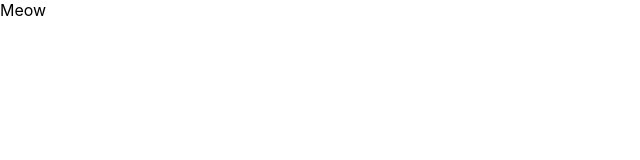
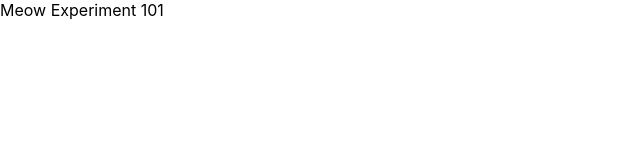
Before and after one commit to Tahmidbugs/EmployedBulls, a React (Create React App) app in the folder client/: page / in a window 1280 px wide. Shown: the top 160 px of the page, without its empty margins (0-640 px from the left). Built offline with nearby package versions, Linux system fonts and the light colour scheme.

Commit message:
experiment 1

```diff
--- a/client/src/App.js
+++ b/client/src/App.js
@@ -1,5 +1,5 @@
 function App() {
-  return <div className="App">Meow</div>;
+  return <div className='App'>Meow Experiment 101</div>;
 }
 
 export default App;
```
